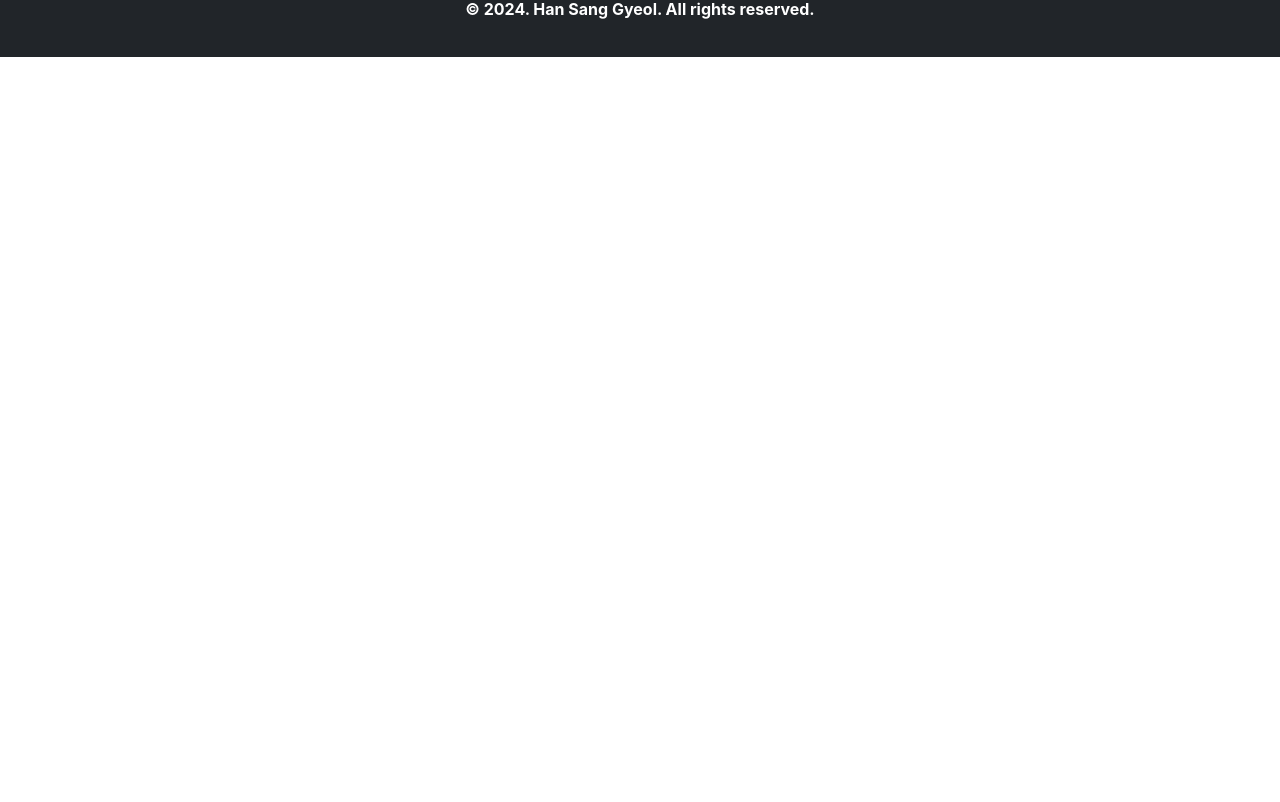
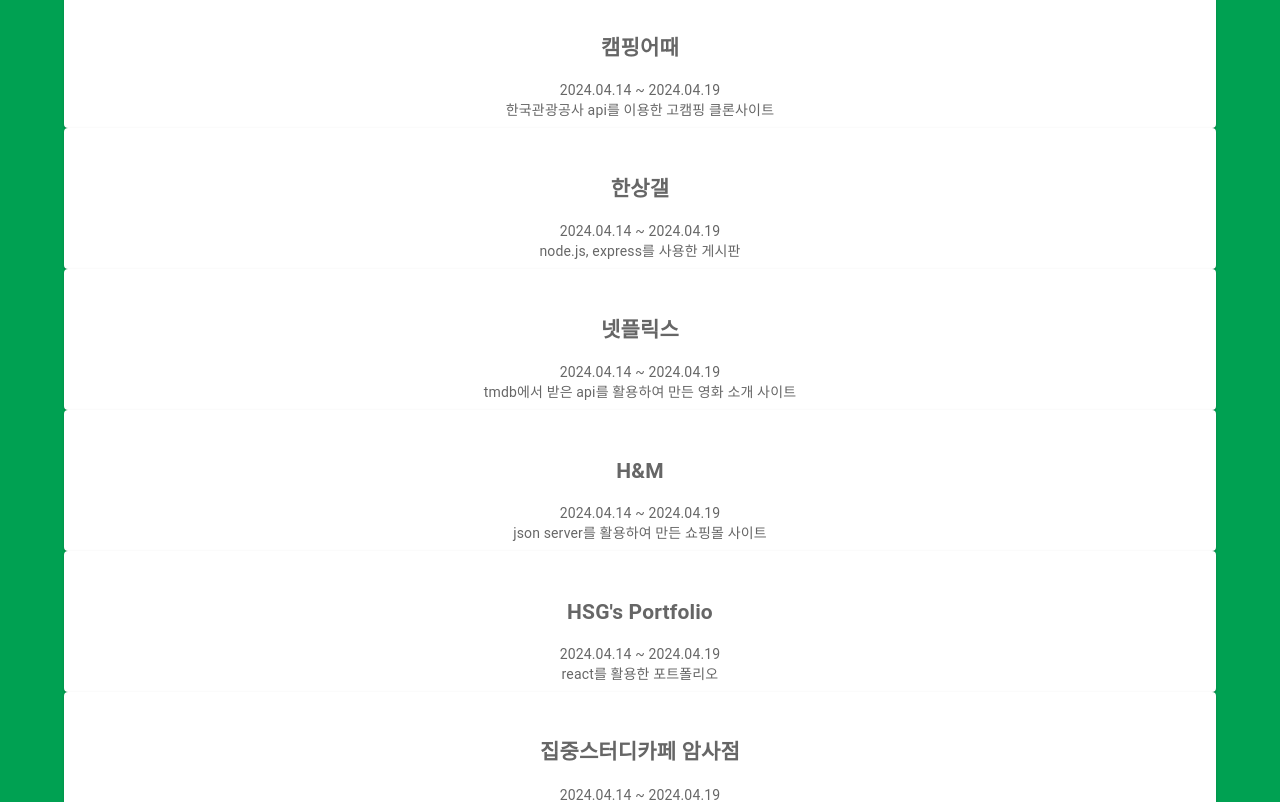
Before and after one commit to sanggyeol1/sanggyeol1, a React (Create React App) app: page / in a window 1280 px wide. Shown: the part 2438-3240 px from the top of the page. Before the commit the page ends 2495 px from the top, so only its background shows below. Built offline with nearby package versions, Linux system fonts and the light colour scheme.

Commit message:
projects 초안

```diff
--- /dev/null
+++ b/src/component/Projects/Projects.jsx
@@ -0,0 +1,112 @@
+import { Container } from '@mui/material'
+import { Grid } from '@mui/material'
+import React from 'react'
+import './Projects.style.css'
+import { FontAwesomeIcon } from '@fortawesome/react-fontawesome'
+import { styled } from '@mui/material/styles';
+import Paper from '@mui/material/Paper';
+
+const Item = styled(Paper)(({ theme }) => ({
+    backgroundColor: theme.palette.mode === 'dark' ? '#1A2027' : '#fff',
+    ...theme.typography.body2,
+    padding: theme.spacing(1),
+    textAlign: 'center',
+    color: theme.palette.text.secondary,
+    transition: 'transform 0.5s ease',
+    '&:hover': {
+      cursor: 'pointer',
+      boxShadow : '0px 0px 3px black',
+      transform: 'translateY(10px)'
+    }
+  }));
+
+
+const projects = [
+    {
+        title : "캠핑어때",
+        date : "2024.04.14 ~ 2024.04.19",
+        content : "한국관광공사 api를 이용한 고캠핑 클론사이트",
+        team : "한도희, 정아림, 김예진, 한상결, 곽선아",
+        explane : "",
+        stack : "react, redux, react-query",
+        img : "",
+        link : "",
+    },
+    {
+        title : "한상갤",
+        date : "2024.04.14 ~ 2024.04.19",
+        content : "node.js, express를 사용한 게시판",
+        team : "개인프로젝트",
+        explane : "",
+        stack : "",
+        img : "",
+        link : "",
+    },
+    {
+        title : "넷플릭스",
+        date : "2024.04.14 ~ 2024.04.19",
+        content : "tmdb에서 받은 api를 활용하여 만든 영화 소개 사이트",
+        team : "개인프로젝트",
+        explane : "",
+        stack : "",
+        img : "",
+        link : "",
+    },
+    {
+        title : "H&M",
+        date : "2024.04.14 ~ 2024.04.19",
+        content : "json server를 활용하여 만든 쇼핑몰 사이트",
+        team : "개인프로젝트",
+        explane : "",
+        stack : "",
+        img : "",
+        link : "",
+    },
+    {
+        title : "HSG's Portfolio",
+        date : "2024.04.14 ~ 2024.04.19",
+        content : "react를 활용한 포트폴리오",
+        team : "개인프로젝트",
+        explane : "",
+        stack : "",
+        img : "",
+        link : "",
+    },
+    {
+        title : "집중스터디카페 암사점",
+        date : "2024.04.14 ~ 2024.04.19",
+        content : "가업으로 운영하는 스터디카페 홈페이지",
+        team : "개인프로젝트",
+        explane : "",
+        stack : "",
+        img : "",
+        link : "",
+    },
+]
+
+const Projects = () => {
+    return (
+        <div className='projects-container'>
+            <Container>
+                <h1 >Projects</h1>
+                <Grid container spacing={2}>
+                    <Grid item xs={12}>
+                        {
+                            projects.map((project)=>(
+                                <Item className='project-item'>
+                                    <img src={project.img}/>
+                                    <h2>{project.title}</h2>
+                                    <div>{project.date}</div>
+                                    <div>{project.content}</div>
+                                </Item>
+                            ))
+                        }
+
+                    </Grid>
+                </Grid>
+            </Container>
+        </div>
+    )
+}
+
+export default Projects
--- /dev/null
+++ b/src/component/Projects/Projects.style.css
@@ -0,0 +1,5 @@
+.projects-container{
+    text-align: center;
+    background-color: #00a152;
+    padding : 25px;
+}
--- a/src/page/HomePage.jsx
+++ b/src/page/HomePage.jsx
@@ -4,6 +4,7 @@ import { Container } from '@mui/material'
 import AboutMe from '../component/AboutMe/AboutMe'
 import Footer from '../component/Footer/Footer'
 import Skills from '../component/Skills/Skills'
+import Projects from '../component/Projects/Projects'
 
 
 const HomePage = () => {
@@ -13,6 +14,7 @@ const HomePage = () => {
             <Banner />
             <AboutMe />
             <Skills />
+            <Projects />
             <Footer />
         </div>
     )
```
